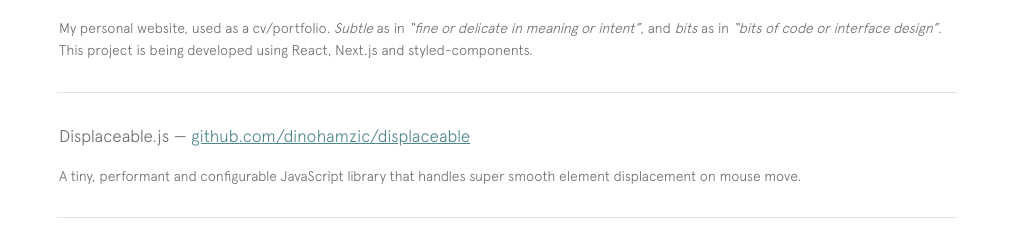
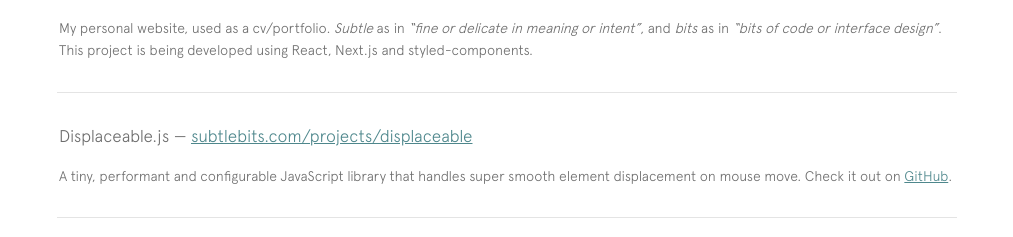
Before and after one commit to SDey96/www-subtlebits-com, a Next.js app: page / in a window 1280 px wide. Shown: the part 2650-2887 px from the top of the page, without its empty margins (133-1146 px from the left). Built offline with nearby package versions, Linux system fonts and the light colour scheme.

Commit message:
Add `Displaceable` demo page url

```diff
--- a/pages/index.js
+++ b/pages/index.js
@@ -167,12 +167,15 @@
         </ListItem>
         <ListItem>
           <Title>
-            Displaceable.js &mdash; <a href="https://github.com/dinohamzic/displaceable" rel="noopener noreferrer" target="_blank">
-              github.com/dinohamzic/displaceable
+            Displaceable.js &mdash; <a href="https://subtlebits.com/projects/displaceable" rel="noopener noreferrer" target="_blank">
+              subtlebits.com/projects/displaceable
             </a>
           </Title>
           <Description>
-            A tiny, performant and configurable JavaScript library that handles super smooth element displacement on mouse move.
+            A tiny, performant and configurable JavaScript library that handles super smooth element displacement on
+            mouse move. Check it out on <a href="https://github.com/dinohamzic/displaceable" rel="noopener noreferrer" target="_blank">
+              GitHub
+            </a>.
           </Description>
         </ListItem>
       </List>
```
